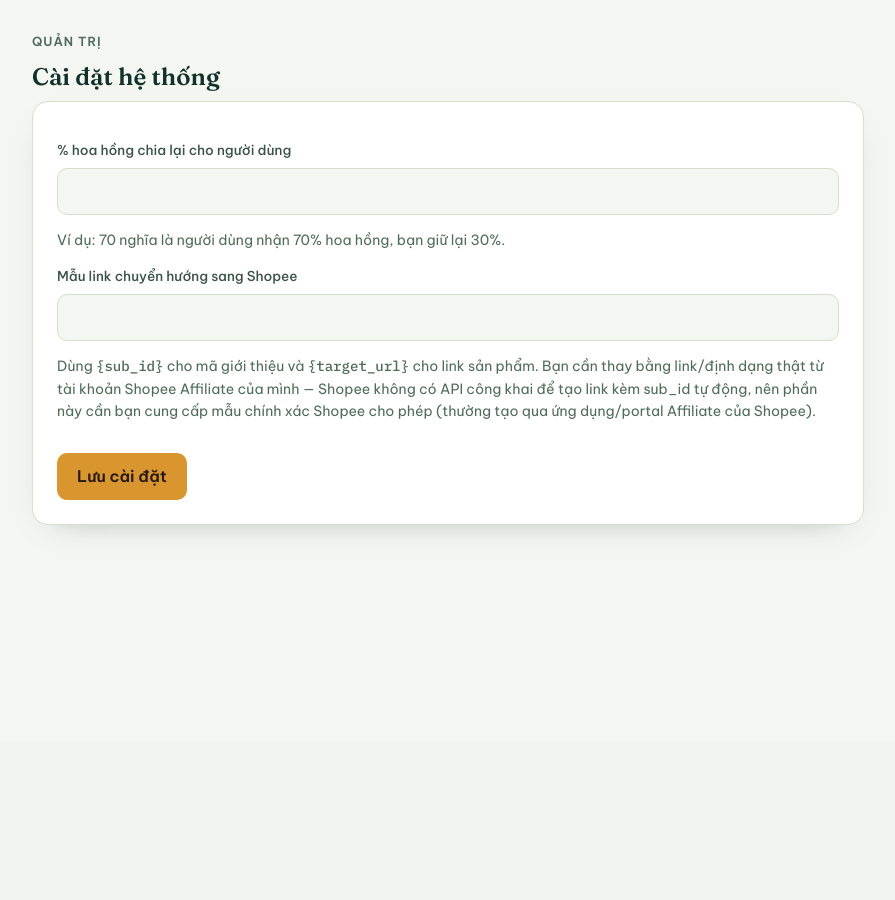
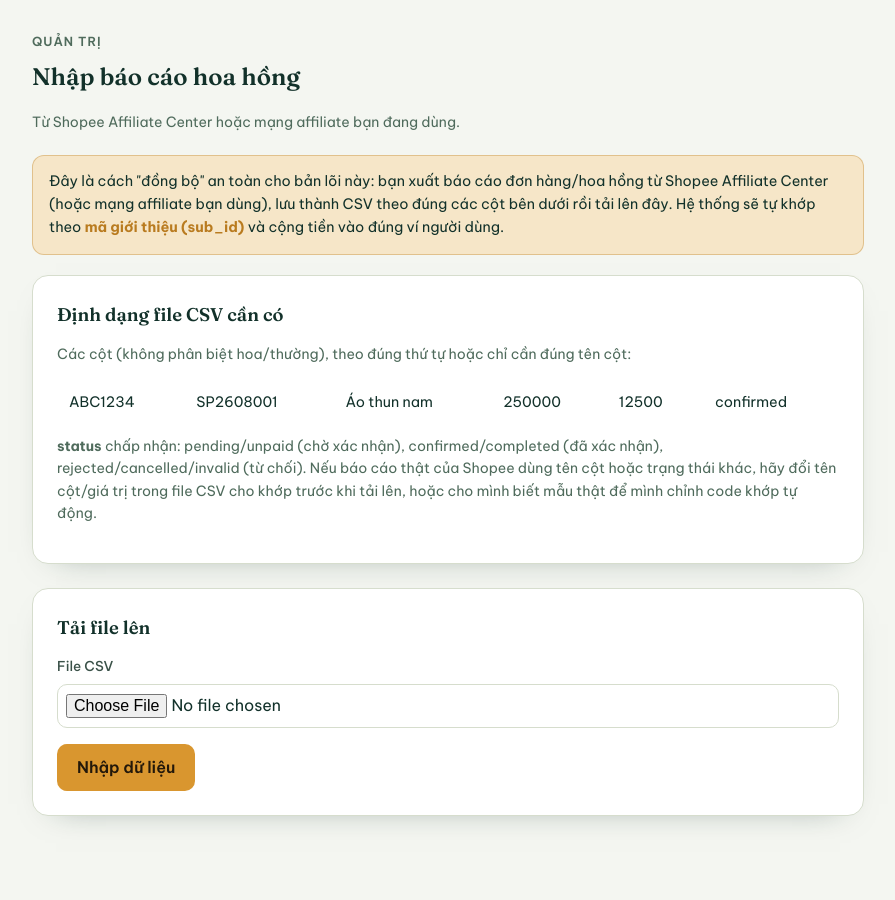
Before and after one commit to Dragon97x3t/hoanxu, a Flask app: template templates/admin_import.html in a window 1280 px wide. Shown: the part 58-958 px from the top of the page, without its empty margins (192-1087 px from the left). Before the commit the page ends 592 px from the top, so only its background shows below. Run offline with Flask 3, Linux system fonts and the light colour scheme; the template is opened without the code that fills it, so the values that code supplies are empty.

Commit message:
Update admin_import.html

```diff
--- a/templates/admin_import.html
+++ b/templates/admin_import.html
@@ -1,26 +1,39 @@
 {% extends "base.html" %}
-{% block title %}Cài đặt - {{ app_name }}{% endblock %}
+{% block title %}Nhập báo cáo hoa hồng - {{ app_name }}{% endblock %}
 {% block content %}
 <span class="eyebrow" style="display:block; font-size:0.78rem; letter-spacing:.08em; text-transform:uppercase; color:var(--moss); font-weight:600; margin-bottom:6px;">Quản trị</span>
-<h2>Cài đặt hệ thống</h2>
+<h2>Nhập báo cáo hoa hồng</h2>
+<p class="muted" style="margin-bottom:22px;">Từ Shopee Affiliate Center hoặc mạng affiliate bạn đang dùng.</p>
+
+<div class="warn-box">
+  Đây là cách "đồng bộ" an toàn cho bản lõi này: bạn xuất báo cáo đơn hàng/hoa hồng từ Shopee Affiliate Center
+  (hoặc mạng affiliate bạn dùng), lưu thành CSV theo đúng các cột bên dưới rồi tải lên đây. Hệ thống sẽ tự khớp
+  theo <strong>mã giới thiệu (sub_id)</strong> và cộng tiền vào đúng ví người dùng.
+</div>
 
 <div class="card">
-  <form method="post">
-    <label for="cashback_share_percent">% hoa hồng chia lại cho người dùng</label>
-    <input id="cashback_share_percent" name="cashback_share_percent" type="number" step="1" min="0" max="100"
-           value="{{ settings.cashback_share_percent }}">
-    <p class="muted">Ví dụ: 70 nghĩa là người dùng nhận 70% hoa hồng, bạn giữ lại 30%.</p>
+  <h3>Định dạng file CSV cần có</h3>
+  <p class="muted">Các cột (không phân biệt hoa/thường), theo đúng thứ tự hoặc chỉ cần đúng tên cột:</p>
+  <table>
+    <thead><tr>{% for c in expected %}<th>{{ c }}</th>{% endfor %}</tr></thead>
+    <tbody>
+      <tr><td>ABC1234</td><td>SP2608001</td><td>Áo thun nam</td><td>250000</td><td>12500</td><td>confirmed</td></tr>
+    </tbody>
+  </table>
+  <p class="muted" style="margin-top:10px;">
+    <strong>status</strong> chấp nhận: pending/unpaid (chờ xác nhận), confirmed/completed (đã xác nhận),
+    rejected/cancelled/invalid (từ chối). Nếu báo cáo thật của Shopee dùng tên cột hoặc trạng thái khác,
+    hãy đổi tên cột/giá trị trong file CSV cho khớp trước khi tải lên, hoặc cho mình biết mẫu thật để mình
+    chỉnh code khớp tự động.
+  </p>
+</div>
 
-    <label for="shopee_link_template">Mẫu link chuyển hướng sang Shopee</label>
-    <input id="shopee_link_template" name="shopee_link_template" type="text"
-           value="{{ settings.shopee_link_template }}">
-    <p class="muted">
-      Dùng <code>{sub_id}</code> cho mã giới thiệu và <code>{target_url}</code> cho link sản phẩm.
-      Bạn cần thay bằng link/định dạng thật từ tài khoản Shopee Affiliate của mình — Shopee không có API
-      công khai để tạo link kèm sub_id tự động, nên phần này cần bạn cung cấp mẫu chính xác Shopee cho phép
-      (thường tạo qua ứng dụng/portal Affiliate của Shopee).
-    </p>
-    <button type="submit">Lưu cài đặt</button>
+<div class="card">
+  <h3>Tải file lên</h3>
+  <form method="post" enctype="multipart/form-data">
+    <label for="csv_file">File CSV</label>
+    <input id="csv_file" name="csv_file" type="file" accept=".csv" required>
+    <button type="submit">Nhập dữ liệu</button>
   </form>
 </div>
 {% endblock %}
```
